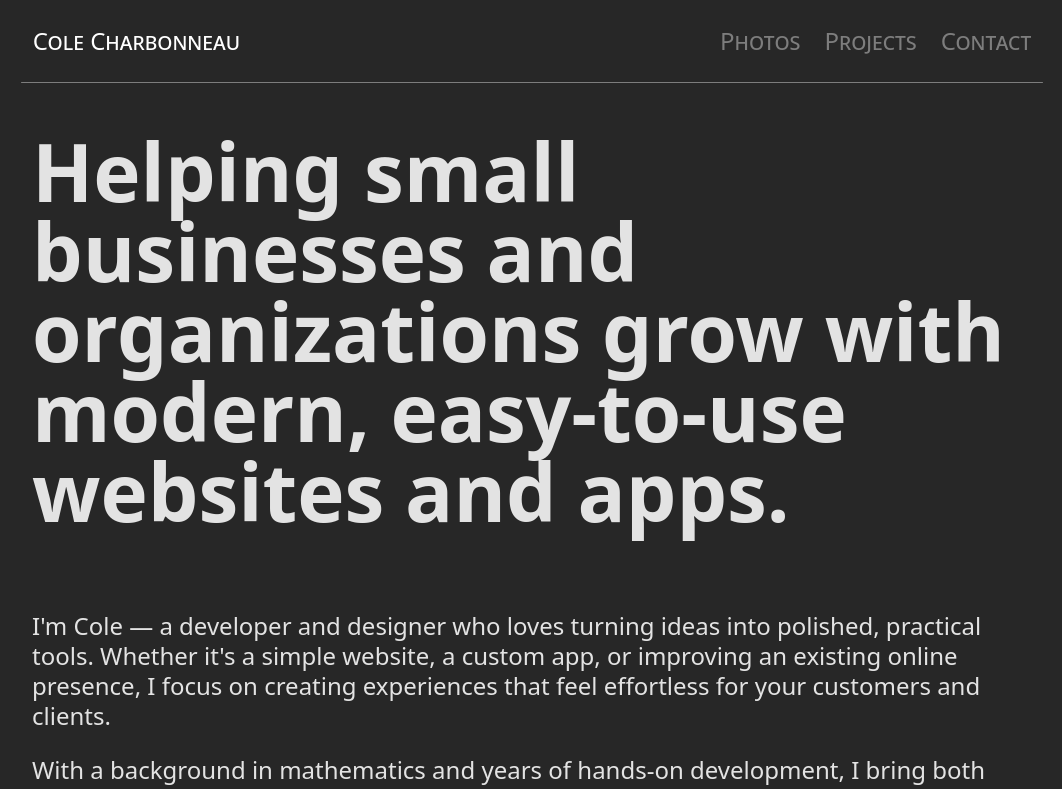
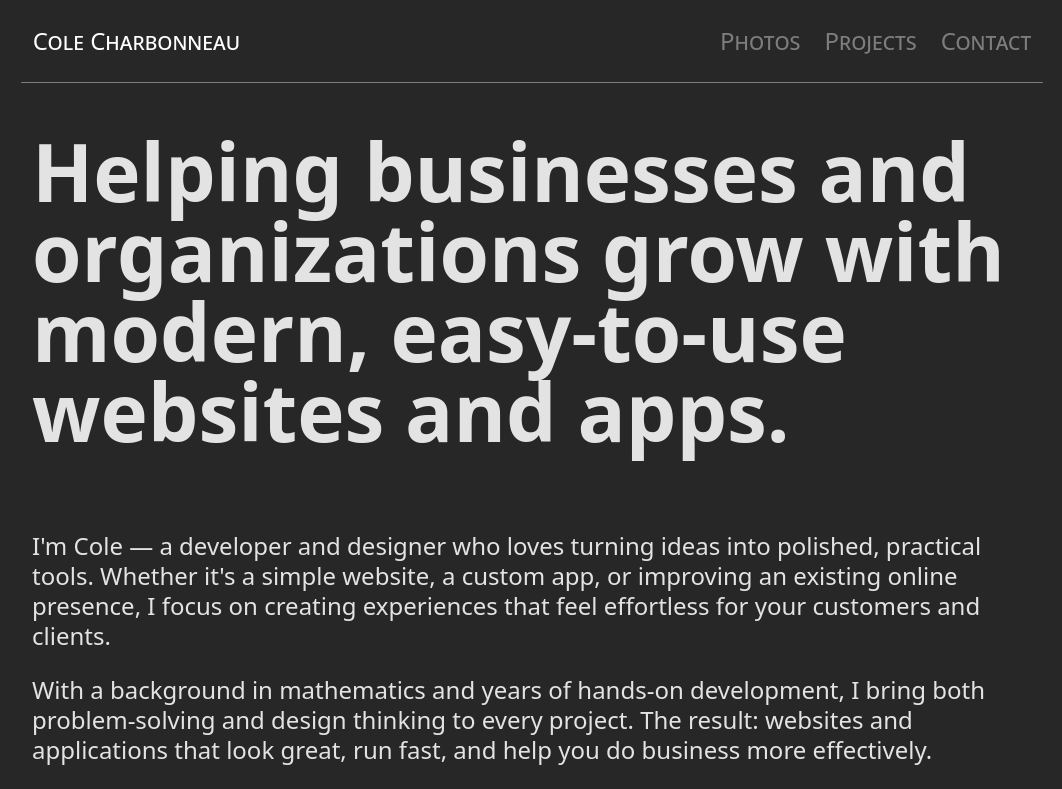
Before and after one commit to colecharb/colecharb-web, a React (Vite) app: page / in a window 1280 px wide. Shown: the top 789 px of the page, without its empty margins (108-1170 px from the left). Built offline with nearby package versions, Linux system fonts and the light colour scheme.

Commit message:
fix: removes "small"

```diff
--- a/src/pages/AboutPage.tsx
+++ b/src/pages/AboutPage.tsx
@@ -2,7 +2,7 @@ export default function AboutPage() {
   return (
     <>
       <p className='big-text'>
-        Helping small businesses and organizations grow with modern, easy-to-use
+        Helping businesses and organizations grow with modern, easy-to-use
         websites and apps.
       </p>
 
```
